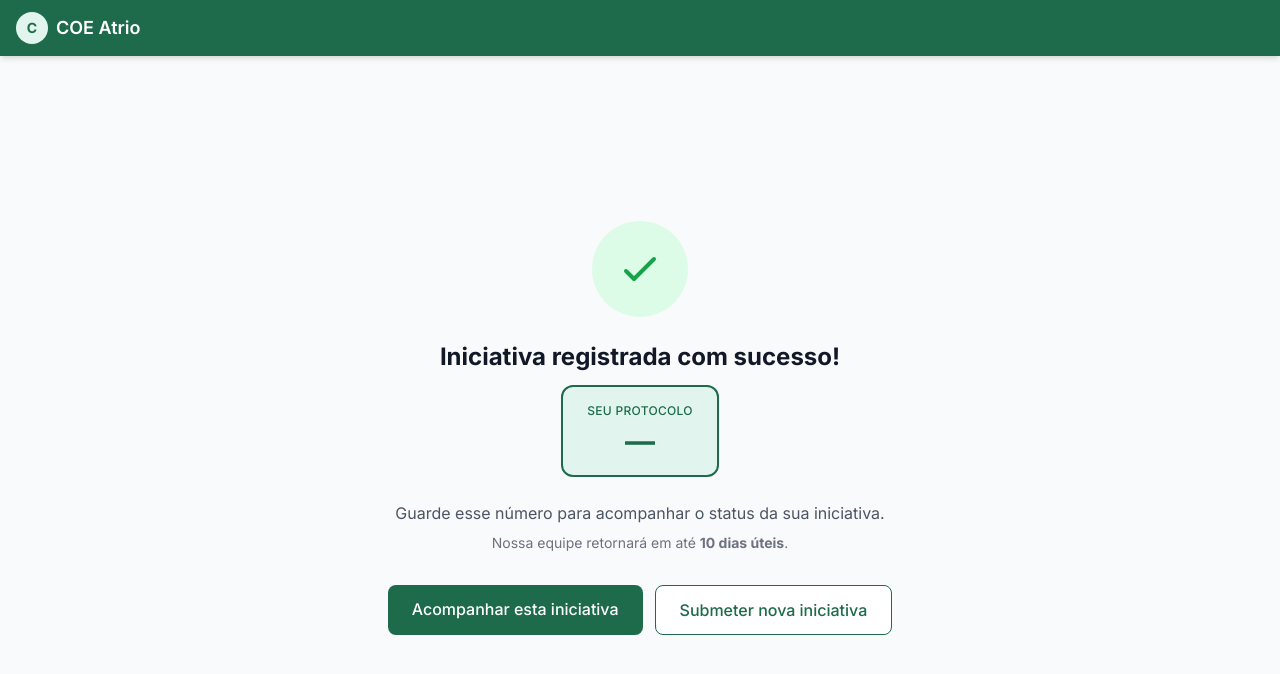
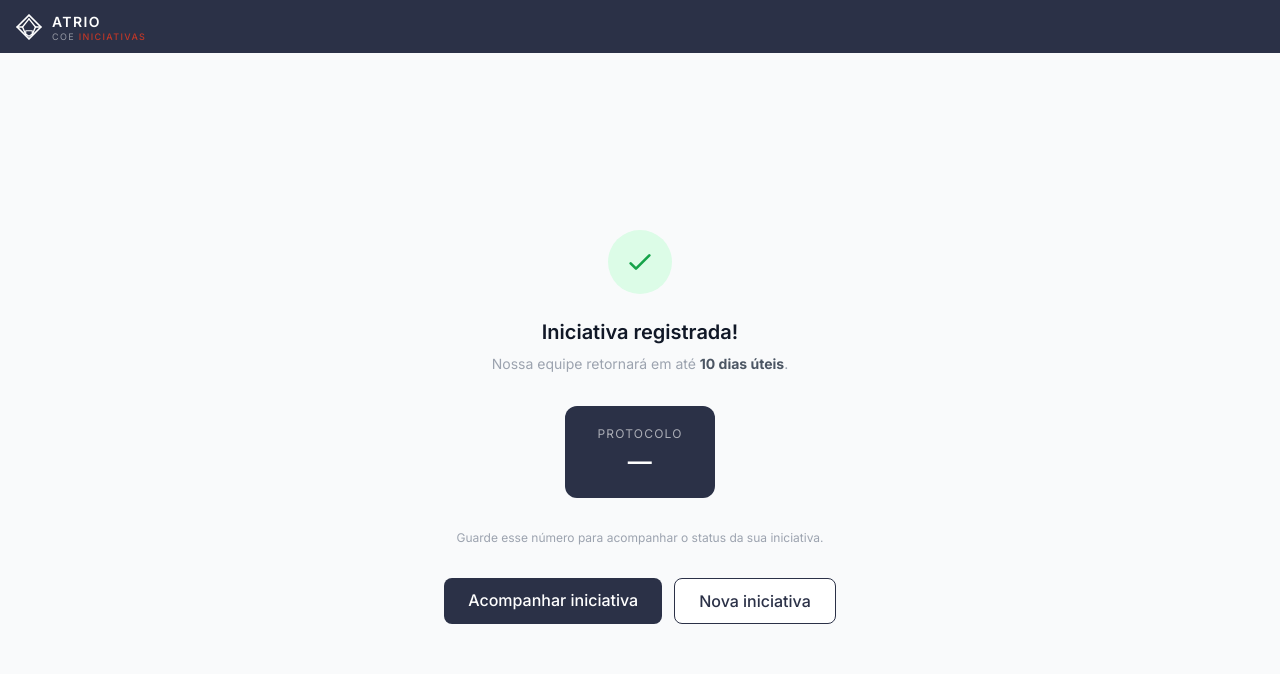
Before and after one commit to amandaturmina/coe-iniciativasv1, a Next.js app: page /submeter/sucesso in a window 1280 px wide. Shown: the top 674 px of the page. Built offline with nearby package versions, Linux system fonts and the light colour scheme.

Commit message:
identidade visual Atrio: logo, cores navy e accent vermelho

```diff
--- a/src/app/acompanhar/page.tsx
+++ b/src/app/acompanhar/page.tsx
@@ -4,6 +4,7 @@ import { useState, useEffect, Suspense } from 'react'
 import { useSearchParams } from 'next/navigation'
 import Link from 'next/link'
 import { createClient } from '@/lib/supabase/client'
+import { AtriaMark } from '@/components/AtrioBrandLogo'
 
 const STATUS_INFO: Record<string, { label: string; cor: string; descricao: string }> = {
   recebida: {
@@ -151,25 +152,32 @@ function AcompanharContent() {
 
 export default function AcompanharPage() {
   return (
-    <div className="min-h-screen flex flex-col">
-      <header className="bg-atrio text-white shadow-md">
+    <div className="min-h-screen flex flex-col bg-gray-50">
+      <header className="bg-atrio text-white">
         <div className="max-w-7xl mx-auto px-4 py-3 flex items-center justify-between">
-          <div className="flex items-center gap-2">
-            <div className="w-8 h-8 bg-atrio-light rounded-full flex items-center justify-center">
-              <span className="text-atrio font-bold text-sm">C</span>
+          <div className="flex items-center gap-2.5">
+            <AtriaMark size={26} color="#FFFFFF" />
+            <div className="leading-none">
+              <p className="font-semibold tracking-widest uppercase text-sm text-white">Atrio</p>
+              <p className="tracking-[0.15em] uppercase text-[9px] text-white/50">
+                COE <span className="text-atrio-accent font-medium">Iniciativas</span>
+              </p>
             </div>
-            <span className="font-semibold text-lg">COE Atrio</span>
           </div>
           <Link
             href="/submeter"
-            className="text-sm text-white/80 hover:text-white px-3 py-1.5 rounded-lg hover:bg-white/10 transition-colors"
+            className="text-xs text-white/60 hover:text-white px-3 py-1.5 rounded-lg hover:bg-white/10 transition-colors"
           >
             Submeter iniciativa
           </Link>
         </div>
       </header>
 
-      <Suspense fallback={<div className="flex-1 flex items-center justify-center"><div className="w-8 h-8 border-4 border-atrio border-t-transparent rounded-full animate-spin" /></div>}>
+      <Suspense fallback={
+        <div className="flex-1 flex items-center justify-center">
+          <div className="w-6 h-6 border-2 border-atrio border-t-transparent rounded-full animate-spin" />
+        </div>
+      }>
         <AcompanharContent />
       </Suspense>
     </div>
--- a/src/app/login/page.tsx
+++ b/src/app/login/page.tsx
@@ -3,6 +3,7 @@
 import { useState } from 'react'
 import { useRouter } from 'next/navigation'
 import { createClient } from '@/lib/supabase/client'
+import { AtriaMark } from '@/components/AtrioBrandLogo'
 
 export default function LoginPage() {
   const router = useRouter()
@@ -10,16 +11,13 @@ export default function LoginPage() {
   const [senha, setSenha] = useState('')
   const [carregando, setCarregando] = useState(false)
   const [erro, setErro] = useState('')
-
   const supabase = createClient()
 
   async function handleSubmit(e: React.FormEvent) {
     e.preventDefault()
     setCarregando(true)
     setErro('')
-
     const { error } = await supabase.auth.signInWithPassword({ email, password: senha })
-
     if (error) {
       setErro('E-mail ou senha incorretos.')
     } else {
@@ -29,21 +27,26 @@ export default function LoginPage() {
   }
 
   return (
-    <div className="min-h-screen flex items-center justify-center bg-gradient-to-br from-atrio to-atrio-dark p-4">
-      <div className="bg-white rounded-2xl shadow-2xl w-full max-w-md p-8">
-        <div className="text-center mb-8">
-          <div className="inline-flex items-center justify-center w-16 h-16 bg-atrio-light rounded-full mb-4">
-            <svg width="32" height="32" viewBox="0 0 32 32" fill="none">
-              <path d="M16 4L28 10V22L16 28L4 22V10L16 4Z" stroke="#1D6B4A" strokeWidth="2" fill="#E1F5EE"/>
-              <path d="M16 10L22 13V19L16 22L10 19V13L16 10Z" fill="#1D6B4A"/>
-            </svg>
+    <div className="min-h-screen flex items-center justify-center bg-atrio p-4">
+      <div className="w-full max-w-sm">
+        {/* Logo */}
+        <div className="flex flex-col items-center mb-10">
+          <AtriaMark size={52} color="#FFFFFF" />
+          <div className="mt-3 text-center leading-none">
+            <p className="font-semibold tracking-widest uppercase text-xl text-white">Atrio</p>
+            <p className="tracking-[0.2em] uppercase text-[10px] text-white/50 mt-0.5">
+              Hotel <span className="text-atrio-accent font-medium">Management</span>
+            </p>
           </div>
-          <h1 className="text-2xl font-bold text-gray-900">COE Atrio</h1>
-          <p className="text-sm text-gray-500 mt-1">Acesso exclusivo para gestores e liderança</p>
         </div>
 
-        <form onSubmit={handleSubmit}>
-          <div className="mb-4">
+        {/* Card */}
+        <div className="bg-white rounded-2xl p-8">
+          <h2 className="text-base font-semibold text-gray-900 mb-1">Entrar no sistema</h2>
+          <p className="text-sm text-gray-400 mb-6">Acesso exclusivo para gestores e liderança.</p>
+
+          <form onSubmit={handleSubmit} className="space-y-4">
+            <div>
               <label htmlFor="email" className="label-base">E-mail corporativo</label>
               <input
                 id="email"
@@ -57,7 +60,7 @@ export default function LoginPage() {
               />
             </div>
 
-          <div className="mb-4">
+            <div>
               <label htmlFor="senha" className="label-base">Senha</label>
               <input
                 id="senha"
@@ -71,20 +74,25 @@ export default function LoginPage() {
             </div>
 
             {erro && (
-            <div className="mb-4 p-3 bg-red-50 border border-red-200 rounded-lg text-sm text-red-700">
+              <p className="text-sm text-red-600 bg-red-50 border border-red-100 rounded-lg px-3 py-2">
                 {erro}
-            </div>
+              </p>
             )}
 
             <button
               type="submit"
               disabled={carregando || !email || !senha}
-            className="btn-primary w-full py-3"
+              className="btn-primary w-full py-2.5 mt-2"
             >
               {carregando ? 'Entrando...' : 'Entrar'}
             </button>
           </form>
         </div>
+
+        <p className="text-center text-xs text-white/30 mt-6">
+          COE — Centro de Excelência Operacional
+        </p>
+      </div>
     </div>
   )
 }
--- a/src/app/submeter/page.tsx
+++ b/src/app/submeter/page.tsx
@@ -1,31 +1,35 @@
 import FormularioSubmissao from '@/components/FormularioSubmissao'
 import Link from 'next/link'
+import { AtriaMark } from '@/components/AtrioBrandLogo'
 
 export default function SubmeterPage() {
   return (
-    <div className="min-h-screen flex flex-col">
-      <header className="bg-atrio text-white shadow-md">
+    <div className="min-h-screen flex flex-col bg-gray-50">
+      <header className="bg-atrio text-white">
         <div className="max-w-7xl mx-auto px-4 py-3 flex items-center justify-between">
-          <div className="flex items-center gap-2">
-            <div className="w-8 h-8 bg-atrio-light rounded-full flex items-center justify-center">
-              <span className="text-atrio font-bold text-sm">C</span>
+          <div className="flex items-center gap-2.5">
+            <AtriaMark size={26} color="#FFFFFF" />
+            <div className="leading-none">
+              <p className="font-semibold tracking-widest uppercase text-sm text-white">Atrio</p>
+              <p className="tracking-[0.15em] uppercase text-[9px] text-white/50">
+                COE <span className="text-atrio-accent font-medium">Iniciativas</span>
+              </p>
             </div>
-            <span className="font-semibold text-lg">COE Atrio</span>
           </div>
           <Link
             href="/acompanhar"
-            className="text-sm text-white/80 hover:text-white px-3 py-1.5 rounded-lg hover:bg-white/10 transition-colors"
+            className="text-xs text-white/60 hover:text-white px-3 py-1.5 rounded-lg hover:bg-white/10 transition-colors"
           >
-            Acompanhar iniciativa
+            Acompanhar protocolo
           </Link>
         </div>
       </header>
 
-      <main className="flex-1 max-w-7xl w-full mx-auto px-4 py-6">
-        <div className="mb-6">
-          <h1 className="text-2xl font-bold text-gray-900">Submeter Nova Iniciativa</h1>
-          <p className="text-gray-500 mt-1">
-            Preencha todas as seções para registrar sua iniciativa no COE.
+      <main className="flex-1 max-w-7xl w-full mx-auto px-4 py-8">
+        <div className="mb-8">
+          <h1 className="text-2xl font-semibold text-gray-900">Submeter iniciativa</h1>
+          <p className="text-gray-400 mt-1 text-sm">
+            Preencha as seções para registrar sua iniciativa no COE.
           </p>
         </div>
         <FormularioSubmissao />
--- a/src/app/submeter/sucesso/page.tsx
+++ b/src/app/submeter/sucesso/page.tsx
@@ -1,4 +1,5 @@
 import Link from 'next/link'
+import { AtriaMark } from '@/components/AtrioBrandLogo'
 
 interface Props {
   searchParams: { protocolo?: string }
@@ -8,46 +9,49 @@ export default function SucessoPage({ searchParams }: Props) {
   const protocolo = searchParams.protocolo ?? '—'
 
   return (
-    <div className="min-h-screen flex flex-col">
-      <header className="bg-atrio text-white shadow-md">
-        <div className="max-w-7xl mx-auto px-4 py-3 flex items-center gap-2">
-          <div className="w-8 h-8 bg-atrio-light rounded-full flex items-center justify-center">
-            <span className="text-atrio font-bold text-sm">C</span>
+    <div className="min-h-screen flex flex-col bg-gray-50">
+      <header className="bg-atrio text-white">
+        <div className="max-w-7xl mx-auto px-4 py-3 flex items-center gap-2.5">
+          <AtriaMark size={26} color="#FFFFFF" />
+          <div className="leading-none">
+            <p className="font-semibold tracking-widest uppercase text-sm text-white">Atrio</p>
+            <p className="tracking-[0.15em] uppercase text-[9px] text-white/50">
+              COE <span className="text-atrio-accent font-medium">Iniciativas</span>
+            </p>
           </div>
-          <span className="font-semibold text-lg">COE Atrio</span>
         </div>
       </header>
 
-      <main className="flex-1 flex items-center justify-center px-4 py-6">
-        <div className="max-w-lg w-full text-center py-16">
-          <div className="w-24 h-24 bg-green-100 rounded-full flex items-center justify-center mx-auto mb-6">
-            <svg className="w-12 h-12 text-green-600" fill="none" viewBox="0 0 24 24" stroke="currentColor">
+      <main className="flex-1 flex items-center justify-center px-4 py-12">
+        <div className="max-w-md w-full text-center">
+          <div className="w-16 h-16 bg-green-100 rounded-full flex items-center justify-center mx-auto mb-6">
+            <svg className="w-8 h-8 text-green-600" fill="none" viewBox="0 0 24 24" stroke="currentColor">
               <path strokeLinecap="round" strokeLinejoin="round" strokeWidth={2} d="M5 13l4 4L19 7" />
             </svg>
           </div>
 
-          <h1 className="text-2xl font-bold text-gray-900 mb-3">
-            Iniciativa registrada com sucesso!
+          <h1 className="text-xl font-semibold text-gray-900 mb-2">
+            Iniciativa registrada!
           </h1>
+          <p className="text-gray-400 text-sm mb-8">
+            Nossa equipe retornará em até <strong className="text-gray-600">10 dias úteis</strong>.
+          </p>
 
-          <div className="bg-atrio-light border-2 border-atrio rounded-xl py-4 px-6 mb-6 inline-block">
-            <p className="text-xs text-atrio font-medium uppercase tracking-wide mb-1">Seu protocolo</p>
-            <p className="text-3xl font-bold text-atrio">{protocolo}</p>
+          <div className="bg-atrio rounded-xl py-5 px-8 mb-8 inline-block">
+            <p className="text-xs text-white/60 uppercase tracking-widest mb-1">Protocolo</p>
+            <p className="text-2xl font-semibold text-white tracking-wide">{protocolo}</p>
           </div>
 
-          <p className="text-gray-600 mb-2">
+          <p className="text-xs text-gray-400 mb-8">
             Guarde esse número para acompanhar o status da sua iniciativa.
-          </p>
-          <p className="text-gray-500 text-sm mb-8">
-            Nossa equipe retornará em até <strong>10 dias úteis</strong>.
           </p>
 
           <div className="flex flex-col sm:flex-row gap-3 justify-center">
-            <Link href={`/acompanhar?protocolo=${protocolo}`} className="btn-primary py-3 px-6">
-              Acompanhar esta iniciativa
+            <Link href={`/acompanhar?protocolo=${protocolo}`} className="btn-primary py-2.5 px-6">
+              Acompanhar iniciativa
             </Link>
-            <Link href="/submeter" className="btn-secondary py-3 px-6">
-              Submeter nova iniciativa
+            <Link href="/submeter" className="btn-secondary py-2.5 px-6">
+              Nova iniciativa
             </Link>
           </div>
         </div>
--- /dev/null
+++ b/src/components/AtrioBrandLogo.tsx
@@ -0,0 +1,67 @@
+interface MarkProps {
+  size?: number
+  color?: string
+}
+
+export function AtriaMark({ size = 32, color = 'currentColor' }: MarkProps) {
+  return (
+    <svg
+      width={size}
+      height={size}
+      viewBox="0 0 48 48"
+      fill="none"
+      xmlns="http://www.w3.org/2000/svg"
+      aria-hidden="true"
+    >
+      {/* Outer diamond */}
+      <path d="M24 2L46 24L24 46L2 24Z" stroke={color} strokeWidth="3" strokeLinejoin="miter" />
+
+      {/* Upper A — two inner diagonals from apex */}
+      <line x1="24" y1="9"  x2="12" y2="24" stroke={color} strokeWidth="2.5" strokeLinecap="round" />
+      <line x1="24" y1="9"  x2="36" y2="24" stroke={color} strokeWidth="2.5" strokeLinecap="round" />
+
+      {/* Horizontal shelves connecting diamond vertices to inner A */}
+      <line x1="2"  y1="24" x2="12" y2="24" stroke={color} strokeWidth="2.5" strokeLinecap="round" />
+      <line x1="36" y1="24" x2="46" y2="24" stroke={color} strokeWidth="2.5" strokeLinecap="round" />
+
+      {/* Lower A legs */}
+      <line x1="12" y1="24" x2="18" y2="38" stroke={color} strokeWidth="2.5" strokeLinecap="round" />
+      <line x1="36" y1="24" x2="30" y2="38" stroke={color} strokeWidth="2.5" strokeLinecap="round" />
+
+      {/* Bottom arch — counter of the A */}
+      <path d="M18 31H30V37L24 41L18 37Z" stroke={color} strokeWidth="2" strokeLinejoin="round" />
+    </svg>
+  )
+}
+
+interface LogoProps {
+  variant?: 'dark' | 'light'
+  size?: 'sm' | 'md' | 'lg'
+}
+
+export default function AtrioBrandLogo({ variant = 'dark', size = 'md' }: LogoProps) {
+  const markSize   = size === 'sm' ? 24 : size === 'lg' ? 44 : 32
+  const titleSize  = size === 'sm' ? 'text-base' : size === 'lg' ? 'text-2xl' : 'text-lg'
+  const subtitleSize = size === 'sm' ? 'text-[9px]' : 'text-[10px]'
+  const markColor  = variant === 'light' ? '#FFFFFF' : '#2B3147'
+  const textColor  = variant === 'light' ? 'text-white' : 'text-atrio'
+  const subColor   = variant === 'light' ? 'text-white/60' : 'text-gray-400'
+  const accentColor = variant === 'light' ? '#FFFFFF' : '#BE3728'
+
+  return (
+    <div className="flex items-center gap-2.5">
+      <AtriaMark size={markSize} color={markColor} />
+      <div className="leading-none">
+        <p className={`font-semibold tracking-widest uppercase ${titleSize} ${textColor}`}>
+          Atrio
+        </p>
+        <p className={`tracking-[0.2em] uppercase ${subtitleSize} ${subColor}`}>
+          Hotel{' '}
+          <span style={{ color: accentColor }} className="font-medium">
+            Management
+          </span>
+        </p>
+      </div>
+    </div>
+  )
+}
--- a/src/components/LayoutProtegido.tsx
+++ b/src/components/LayoutProtegido.tsx
@@ -4,6 +4,7 @@ import { useEffect, useState } from 'react'
 import { useRouter, usePathname } from 'next/navigation'
 import Link from 'next/link'
 import { createClient } from '@/lib/supabase/client'
+import { AtriaMark } from '@/components/AtrioBrandLogo'
 
 interface Profile {
   nome: string
@@ -21,10 +22,7 @@ export default function LayoutProtegido({ children }: { children: React.ReactNod
   useEffect(() => {
     async function verificarSessao() {
       const { data: { user } } = await supabase.auth.getUser()
-      if (!user) {
-        router.push('/login')
-        return
-      }
+      if (!user) { router.push('/login'); return }
       const { data } = await supabase
         .from('profiles')
         .select('nome, perfil, area')
@@ -44,41 +42,42 @@ export default function LayoutProtegido({ children }: { children: React.ReactNod
   if (carregando) {
     return (
       <div className="min-h-screen flex items-center justify-center">
-        <div className="w-8 h-8 border-4 border-atrio border-t-transparent rounded-full animate-spin" />
+        <div className="w-6 h-6 border-2 border-atrio border-t-transparent rounded-full animate-spin" />
       </div>
     )
   }
 
   const navLinks = [
-    { href: '/submeter', label: 'Submeter Iniciativa', perfis: ['colaborador', 'gestor', 'lideranca'] },
-    { href: '/fila', label: 'Fila de Análise', perfis: ['gestor'] },
-    { href: '/acompanhamento', label: 'Acompanhamento', perfis: ['gestor', 'lideranca'] },
-    { href: '/relatorios', label: 'Relatórios', perfis: ['gestor', 'lideranca'] },
+    { href: '/fila',          label: 'Fila',           perfis: ['gestor'] },
+    { href: '/acompanhamento',label: 'Acompanhamento',  perfis: ['gestor', 'lideranca'] },
+    { href: '/relatorios',    label: 'Relatórios',      perfis: ['gestor', 'lideranca'] },
   ]
 
   const linksVisiveis = navLinks.filter(l => l.perfis.includes(profile?.perfil ?? 'colaborador'))
 
   return (
-    <div className="min-h-screen flex flex-col">
-      {/* Header */}
-      <header className="bg-atrio text-white shadow-md">
+    <div className="min-h-screen flex flex-col bg-gray-50">
+      <header className="bg-atrio text-white">
         <div className="max-w-7xl mx-auto px-4 py-3 flex items-center justify-between">
-          <Link href="/dashboard" className="flex items-center gap-2">
-            <div className="w-8 h-8 bg-atrio-light rounded-full flex items-center justify-center">
-              <span className="text-atrio font-bold text-sm">C</span>
+          <Link href="/dashboard" className="flex items-center gap-2.5">
+            <AtriaMark size={28} color="#FFFFFF" />
+            <div className="leading-none">
+              <p className="font-semibold tracking-widest uppercase text-sm text-white">Atrio</p>
+              <p className="tracking-[0.15em] uppercase text-[9px] text-white/50">
+                COE <span className="text-atrio-accent font-medium">Iniciativas</span>
+              </p>
             </div>
-            <span className="font-semibold text-lg">COE Atrio</span>
           </Link>
 
-          <nav className="hidden md:flex items-center gap-1">
+          <nav className="hidden md:flex items-center gap-0.5">
             {linksVisiveis.map(link => (
               <Link
                 key={link.href}
                 href={link.href}
-                className={`px-3 py-2 rounded-lg text-sm font-medium transition-colors ${
+                className={`px-3 py-2 rounded-lg text-sm transition-colors ${
                   pathname === link.href
-                    ? 'bg-white/20 text-white'
-                    : 'text-white/80 hover:bg-white/10 hover:text-white'
+                    ? 'bg-white/15 text-white font-medium'
+                    : 'text-white/70 hover:bg-white/10 hover:text-white'
                 }`}
               >
                 {link.label}
@@ -88,12 +87,12 @@ export default function LayoutProtegido({ children }: { children: React.ReactNod
 
           <div className="flex items-center gap-3">
             <div className="text-right hidden sm:block">
-              <p className="text-sm font-medium">{profile?.nome}</p>
-              <p className="text-xs text-white/70 capitalize">{profile?.perfil}</p>
+              <p className="text-sm font-medium text-white">{profile?.nome}</p>
+              <p className="text-xs text-white/50 capitalize">{profile?.perfil}</p>
             </div>
             <button
               onClick={sair}
-              className="text-sm text-white/80 hover:text-white px-3 py-1.5 rounded-lg hover:bg-white/10 transition-colors"
+              className="text-xs text-white/60 hover:text-white px-3 py-1.5 rounded-lg hover:bg-white/10 transition-colors"
             >
               Sair
             </button>
@@ -101,7 +100,6 @@ export default function LayoutProtegido({ children }: { children: React.ReactNod
         </div>
       </header>
 
-      {/* Main */}
       <main className="flex-1 max-w-7xl w-full mx-auto px-4 py-6">
         {children}
       </main>
```
Also changed, not shown: src/app/globals.css (+14 -12 lines), tailwind.config.ts (+5 -4 lines). Lines whose indentation alone changed are shown as unchanged.
